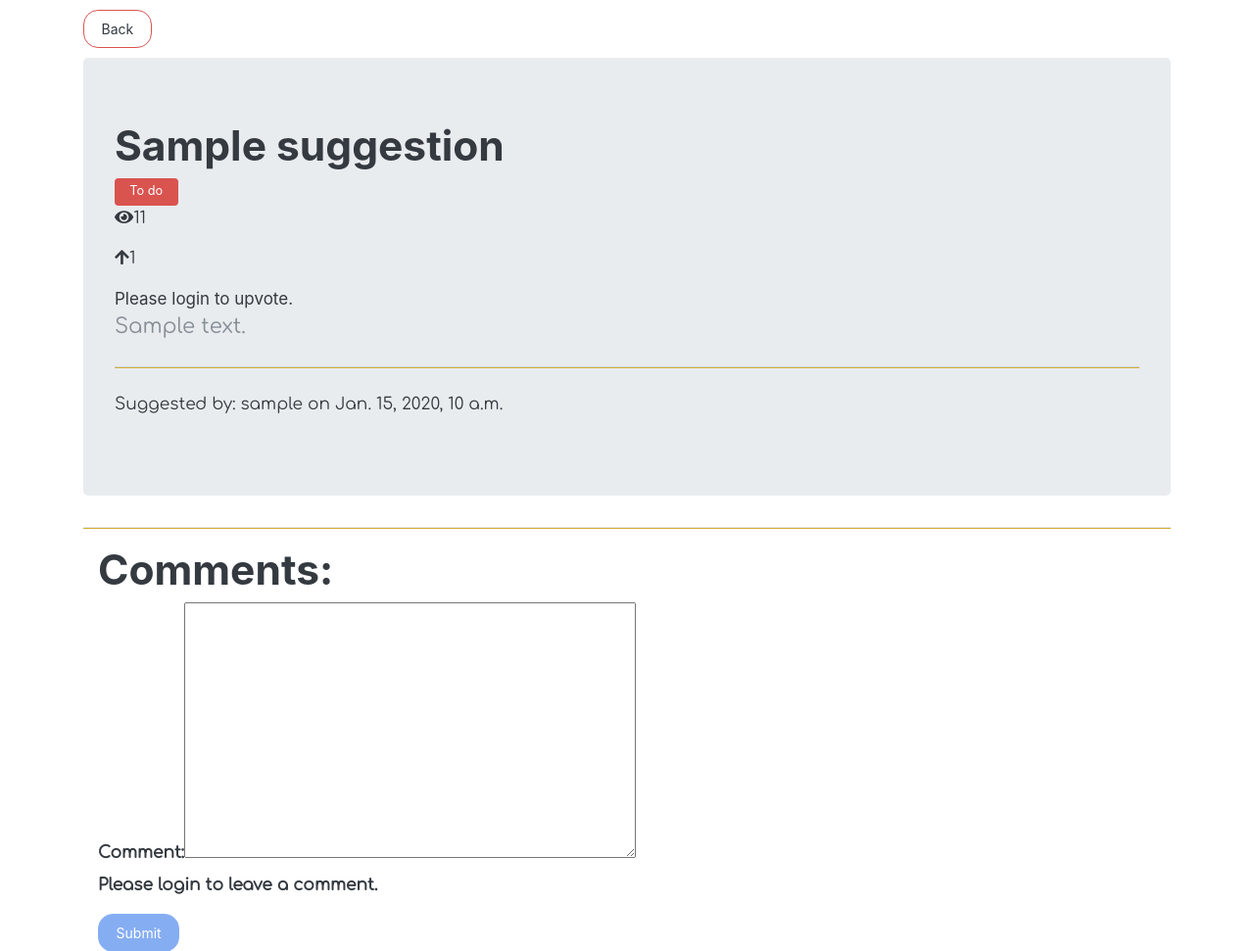
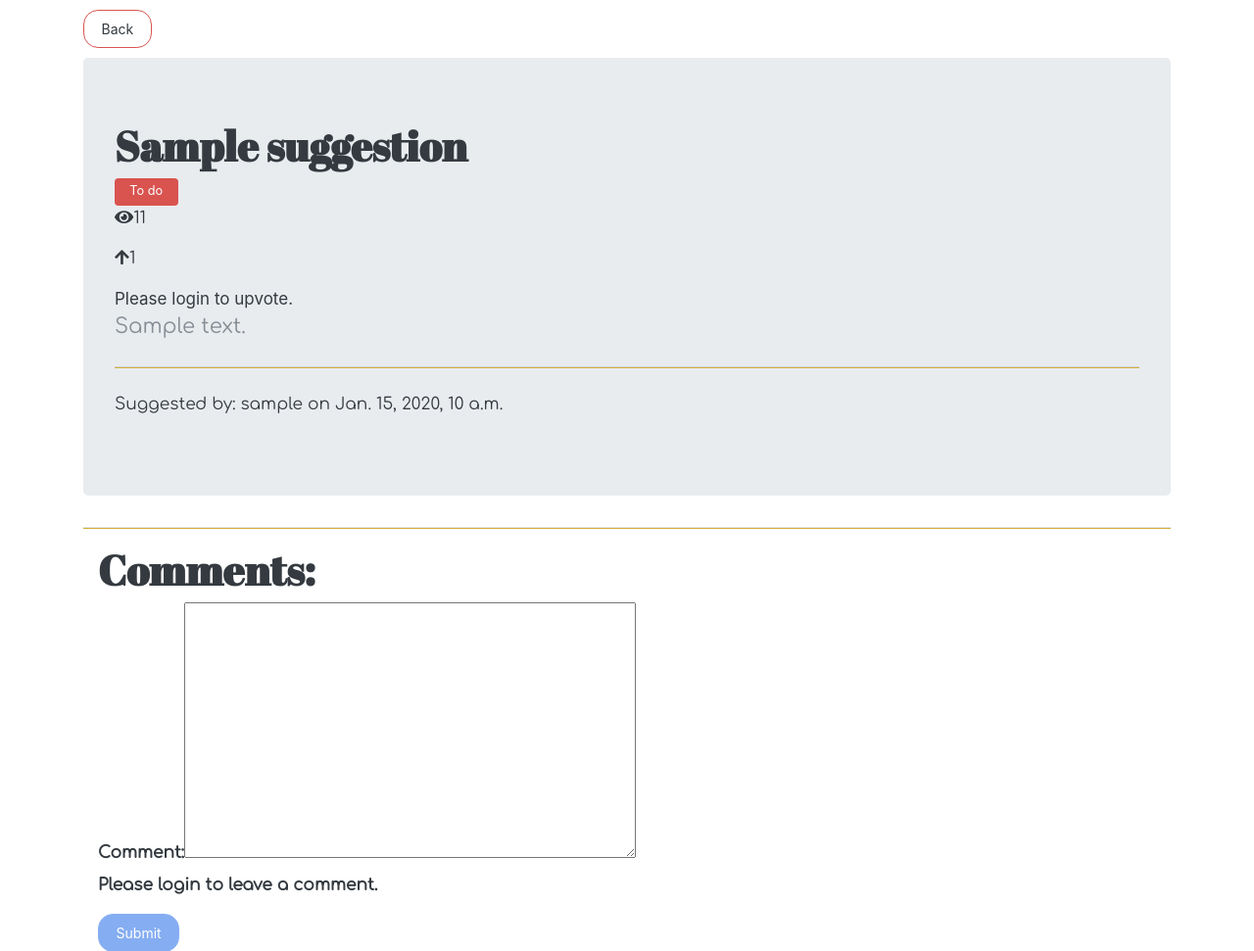
Before and after one commit to LiamMcGcistudent/django-project, a Django app: page /suggestions/1/ in a window 1280 px wide. Shown: the part 96-1067 px from the top of the page at 98% size. Run offline with Django 3.2, Linux system fonts and the light colour scheme; tables that the repository leaves empty hold one stand-in row (values such as "Sample post"); some libraries are stand-ins or nearby versions.

Commit message:
some final styling changes

```diff
--- a/checkout/templates/checkout.html
+++ b/checkout/templates/checkout.html
@@ -46,10 +46,6 @@
     <form role="form payment_form" method="post" id="payment-form" action="{% url 'checkout' %}">
         <legend>Payment Details</legend>
 
-        <div id="credit-card-errors" style="display: none;">
-            <div id="alert-message block-message error" id="stripe-error-message"></div>
-        </div>
-
         <div class="form-group col-md-6">
             {{ order_form | as_bootstrap }}
         </div>
--- a/reviews/templates/review.html
+++ b/reviews/templates/review.html
@@ -29,7 +29,7 @@
         <div class="col-sm-12">
             <form method="POST">
                 <fieldset>
-                    <h1>Comments:</h1>
+                    <h1 class="title">Comments:</h1>
                     {% csrf_token %} {{ comment_form|as_bootstrap }} {% if user.is_authenticated %}
                     <button type="submit" class="btn btn-primary">Submit</button> {% else %}
                     <p><strong>Please login to leave a comment.</strong></p>
--- a/static/css/styles.css
+++ b/static/css/styles.css
@@ -46,7 +46,8 @@ body>header>nav {
 
 h2,
 h3,
-h4 {
+h4,
+.title {
     font-family: 'Abril Fatface', cursive;
 }
 
--- a/suggestions/templates/suggestion_detail.html
+++ b/suggestions/templates/suggestion_detail.html
@@ -3,7 +3,7 @@
     <a class="btn btn-outline-danger btn-back" onclick="history.go(-1)">Back</a>
     <div class="jumbotron">
         <div class="inline">
-            <h1>{{ suggestion.title }}</h1><span class="badge badge-danger">{{ suggestion.status }}</span>
+            <h1 class="title">{{ suggestion.title }}</h1><span class="badge badge-danger">{{ suggestion.status }}</span>
         </div>
         <div class="inline">
             <p class="p5"><span class=""><i class="fa fa-eye p5"></i>{{ suggestion.views }}</span></p>
@@ -21,7 +21,7 @@
 
         <form method="POST">
             <fieldset>
-                <h1>Comments:</h1>
+                <h1 class="title">Comments:</h1>
                 {% csrf_token %} {{ comment_form|as_bootstrap }} {% if user.is_authenticated %}
                 <button type="submit" class="btn btn-primary">Submit</button> {% else %}
                 <p><strong>Please login to leave a comment.</strong></p>
```
